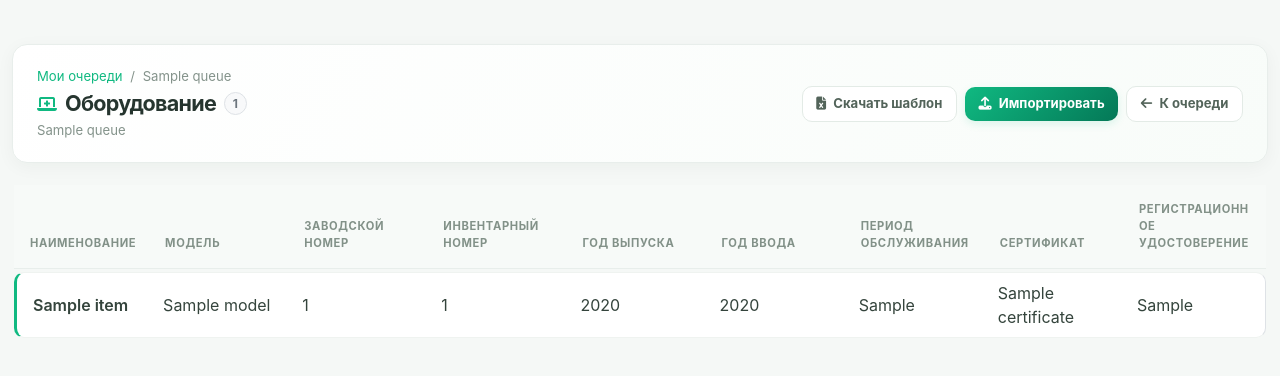
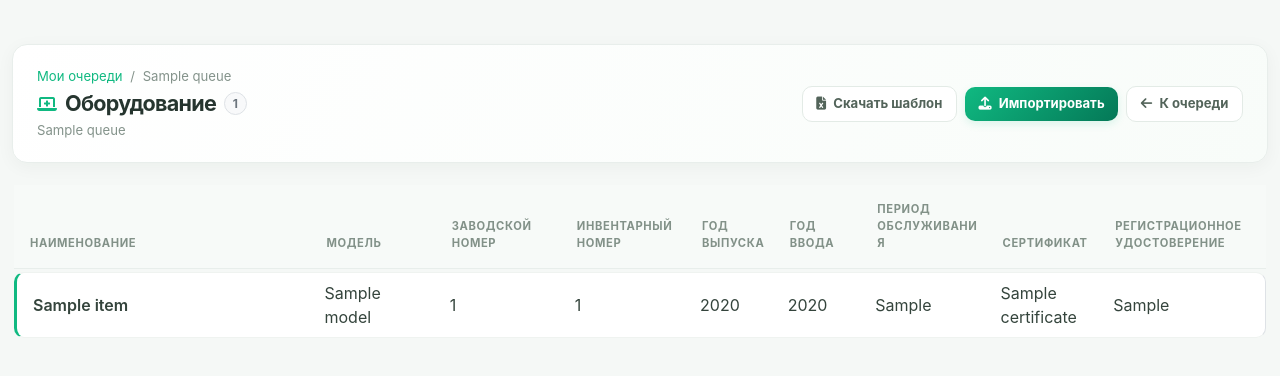
Before and after one commit to Mi-Gear/Pulse, a Python web app: template templates/queue_equipment.html in a window 1280 px wide. Shown: the part 64-440 px from the top of the page. Run offline with Jinja, Linux system fonts and the light colour scheme; the template is opened without the code that fills it: most values are stand-ins (such as "Sample title", 1, 10 or a date in 2020); some libraries are stand-ins or nearby versions.

Commit message:
Widen equipment name column

```diff
--- a/templates/queue_equipment.html
+++ b/templates/queue_equipment.html
@@ -142,6 +142,31 @@
 {% if equipment %}
     <div class="equipment-list">
         <table class="table equipment-table align-middle mb-0{% if current_user.role == 0 or current_user in queue.admins %} has-selection{% endif %}">
+            <colgroup>
+                {% if current_user.role == 0 or current_user in queue.admins %}
+                <col style="width: 3%">
+                <col style="width: 20%">
+                <col style="width: 9%">
+                <col style="width: 9%">
+                <col style="width: 9%">
+                <col style="width: 6%">
+                <col style="width: 6%">
+                <col style="width: 9%">
+                <col style="width: 8%">
+                <col style="width: 13%">
+                <col style="width: 8%">
+                {% else %}
+                <col style="width: 24%">
+                <col style="width: 10%">
+                <col style="width: 10%">
+                <col style="width: 10%">
+                <col style="width: 7%">
+                <col style="width: 7%">
+                <col style="width: 10%">
+                <col style="width: 9%">
+                <col style="width: 13%">
+                {% endif %}
+            </colgroup>
             <thead class="table-light">
                 <tr>
                     {% if current_user.role == 0 or current_user in queue.admins %}<th class="text-center"><input class="form-check-input" type="checkbox" id="equipment-select-all" aria-label="Выбрать все строки"></th>{% endif %}
```
